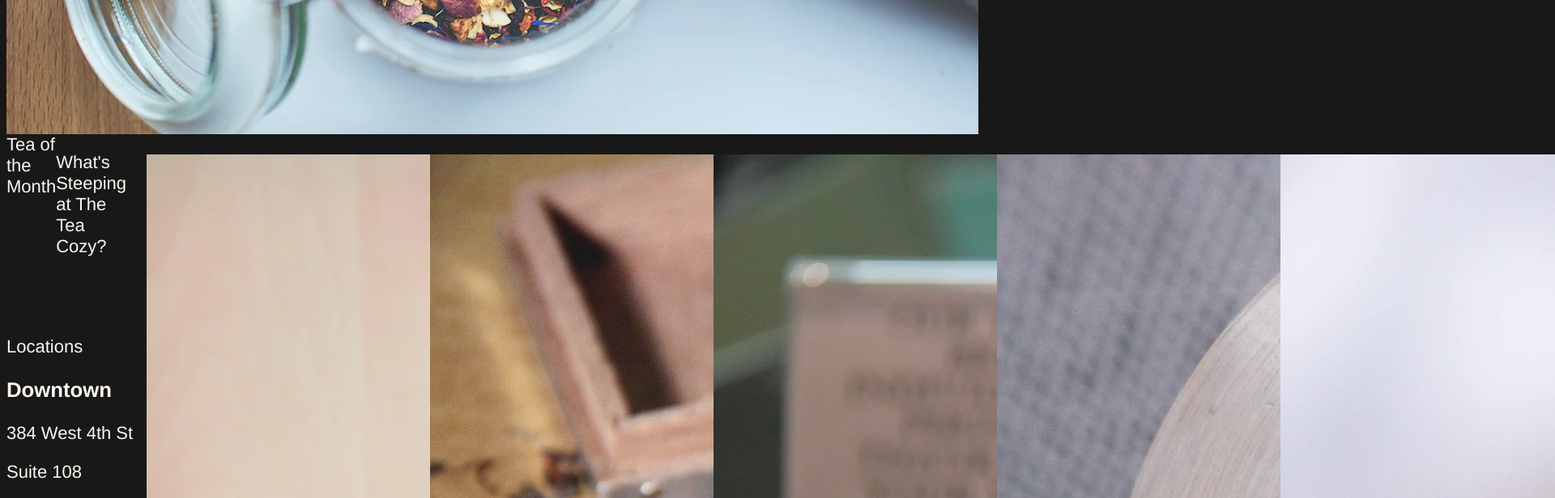
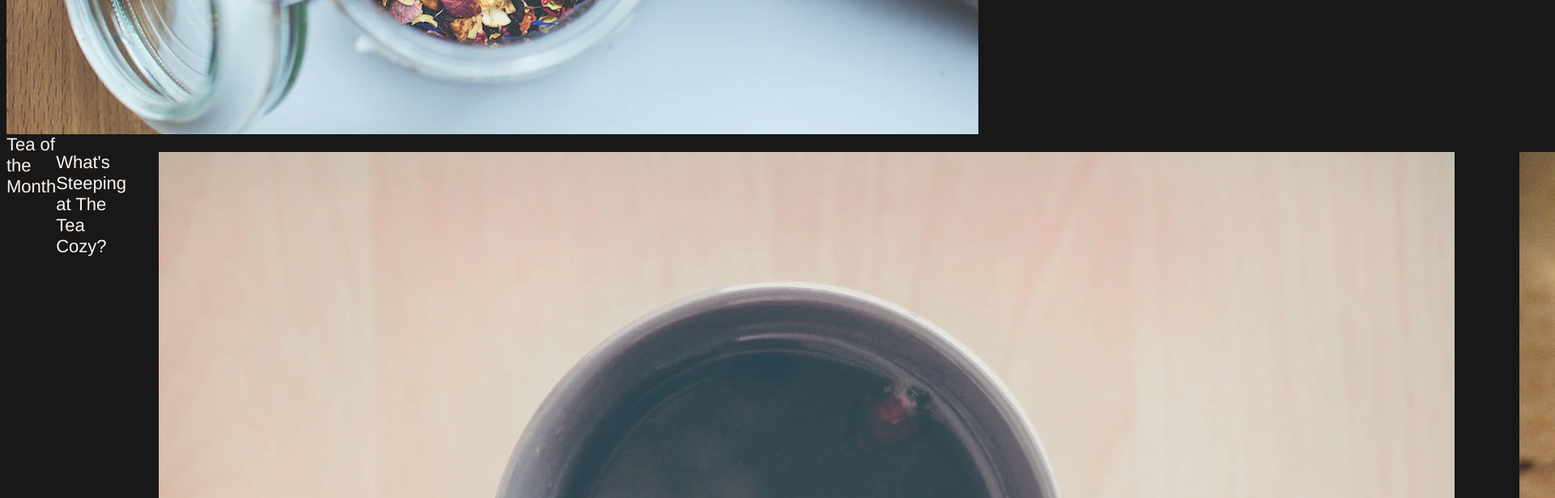
Before and after one commit to brianbride1/TeaCozy, a plain HTML site: page index.html in a window 1280 px wide. Shown: the part 666-1282 px from the top of the page at 81% size, 1920 px wide, since content can reach past the window. Drawn offline with Linux system fonts and the light colour scheme.

Commit message:
max width for teaofthemonth

```diff
--- a/styles.css
+++ b/styles.css
@@ -33,13 +33,10 @@ nav {
 
 .TeaOfTheMonth {
     display: flex;
+    max-width: 100px;
 }
 
-figure {
-    height: 200px;
-    width: 300px;
-    margin: 25px;
-}
+
 
 .Locations {
     height: 500px;
```
